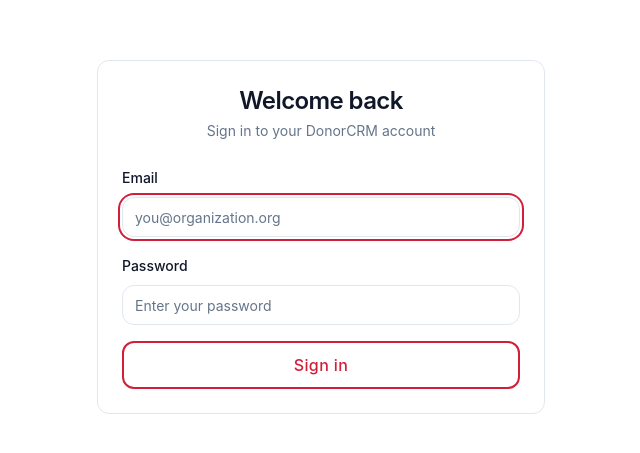
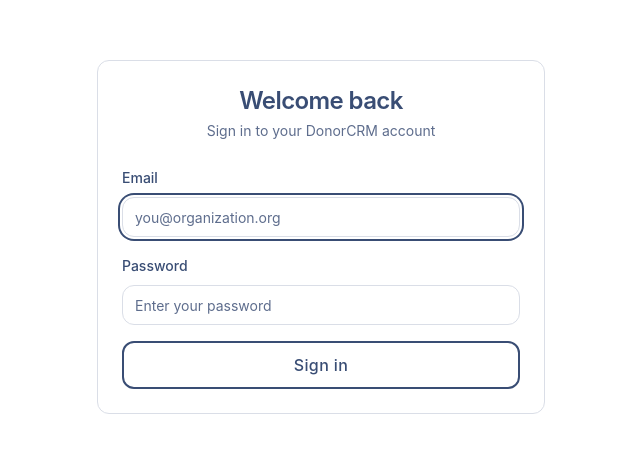
Before and after one commit to matkukla/DonorCRM, a React app in the folder frontend/: page /login in a window 1280 px wide. Shown: the part 163-616 px from the top of the page, without its empty margins (319-959 px from the left). Built offline with nearby package versions, Linux system fonts and the light colour scheme; no server answers; the HTML template or start-up script is replaced by a standard one.

Commit message:
added SPO colors

```diff
--- a/frontend/src/styles/globals.css
+++ b/frontend/src/styles/globals.css
@@ -4,47 +4,53 @@
 
 /*
  * SPO Design System - Light Only
+ * Colors: SPO Blue (#3A4D75), SPO Red (#D74F59), SPO White (#FFFFFF)
  * No dark mode. Clean, calm, nonprofit aesthetic.
  */
 
 @layer base {
   :root {
+    /* SPO Brand Colors */
+    --spo-blue: 220 34% 34%;          /* #3A4D75 */
+    --spo-red: 355 62% 58%;           /* #D74F59 */
+    --spo-white: 0 0% 100%;           /* #FFFFFF */
+
     /* Background & Foreground */
-    --background: 0 0% 100%;
-    --foreground: 222 47% 11%;
+    --background: 0 0% 100%;          /* White background */
+    --foreground: 220 34% 34%;        /* SPO Blue for text */
 
     /* Card */
     --card: 0 0% 100%;
-    --card-foreground: 222 47% 11%;
+    --card-foreground: 220 34% 34%;   /* SPO Blue */
 
     /* Popover */
     --popover: 0 0% 100%;
-    --popover-foreground: 222 47% 11%;
+    --popover-foreground: 220 34% 34%;
 
-    /* Primary - Strong Red (SPO brand) */
-    --primary: 351 74% 47%;           /* #D11F3A */
+    /* Primary - SPO Blue (main brand color for buttons, links) */
+    --primary: 220 34% 34%;           /* #3A4D75 */
     --primary-foreground: 0 0% 100%;  /* white */
 
-    /* Secondary - Subtle neutral */
-    --secondary: 210 40% 96%;
-    --secondary-foreground: 222 47% 11%;
+    /* Secondary - Light blue tint */
+    --secondary: 220 30% 95%;
+    --secondary-foreground: 220 34% 34%;
 
     /* Muted */
-    --muted: 210 40% 96%;
-    --muted-foreground: 215 16% 47%;
+    --muted: 220 20% 96%;
+    --muted-foreground: 220 20% 46%;
 
-    /* Accent */
-    --accent: 210 40% 96%;
-    --accent-foreground: 222 47% 11%;
+    /* Accent - SPO Red (for highlights, CTAs) */
+    --accent: 355 62% 58%;            /* #D74F59 */
+    --accent-foreground: 0 0% 100%;   /* white */
 
-    /* Destructive */
-    --destructive: 0 84% 60%;
+    /* Destructive - SPO Red */
+    --destructive: 355 62% 58%;       /* #D74F59 */
     --destructive-foreground: 0 0% 100%;
 
     /* Border, Input, Ring */
-    --border: 214 32% 91%;
-    --input: 214 32% 91%;
-    --ring: 351 74% 47%;              /* Primary red for focus rings */
+    --border: 220 20% 88%;
+    --input: 220 20% 88%;
+    --ring: 220 34% 34%;              /* SPO Blue for focus rings */
 
     /* Border Radius - 12px, NOT pill */
     --radius: 0.75rem;
--- a/frontend/tailwind.config.js
+++ b/frontend/tailwind.config.js
@@ -19,6 +19,13 @@
     },
     extend: {
       colors: {
+        // SPO Brand Colors (can use as bg-spo-blue, text-spo-red, etc.)
+        spo: {
+          blue: "#3A4D75",
+          red: "#D74F59",
+          white: "#FFFFFF",
+        },
+        // Shadcn UI colors
         border: "hsl(var(--border))",
         input: "hsl(var(--input))",
         ring: "hsl(var(--ring))",
```
